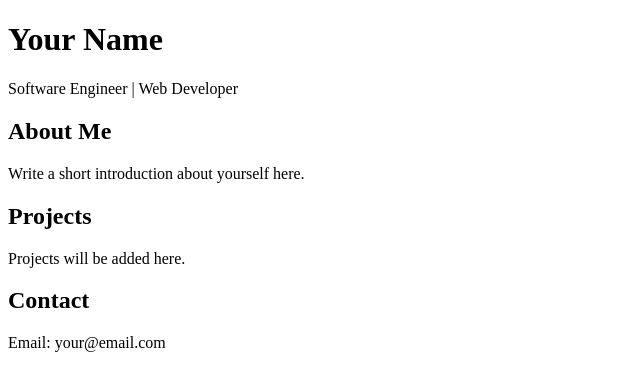
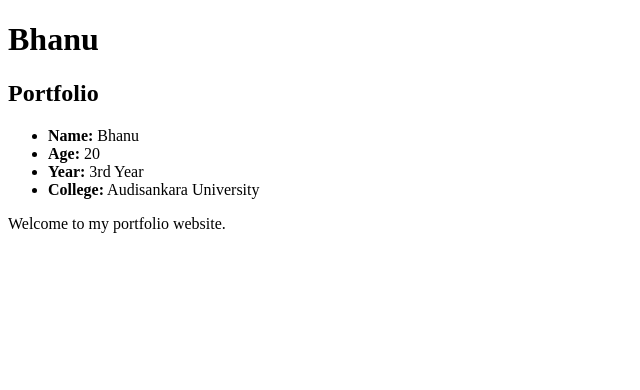
Before and after one commit to shailabanu2005-max/Shaila-bhanu, a plain HTML site: page index.html in a window 1280 px wide. Shown: the whole page, without its empty margins (0-640 px from the left). Drawn offline with Linux system fonts and the light colour scheme.

Commit message:
Add files via upload

```diff
--- a/index.html
+++ b/index.html
@@ -3,18 +3,17 @@
 <head>
 <meta charset="UTF-8">
 <meta name="viewport" content="width=device-width, initial-scale=1.0">
-<title>Your Name | Portfolio</title>
-<link rel="stylesheet" href="style.css">
+<title>Bhanu Portfolio</title>
 </head>
 <body>
-<header>
-<h1>Your Name</h1>
-<p>Software Engineer | Web Developer</p>
-</header>
-<main>
-<section id="about"><h2>About Me</h2><p>Write a short introduction about yourself here.</p></section>
-<section id="projects"><h2>Projects</h2><p>Projects will be added here.</p></section>
-<section id="contact"><h2>Contact</h2><p>Email: your@email.com</p></section>
-</main>
+<h1>Bhanu</h1>
+<h2>Portfolio</h2>
+<ul>
+<li><strong>Name:</strong> Bhanu</li>
+<li><strong>Age:</strong> 20</li>
+<li><strong>Year:</strong> 3rd Year</li>
+<li><strong>College:</strong> Audisankara University</li>
+</ul>
+<p>Welcome to my portfolio website.</p>
 </body>
 </html>
```
